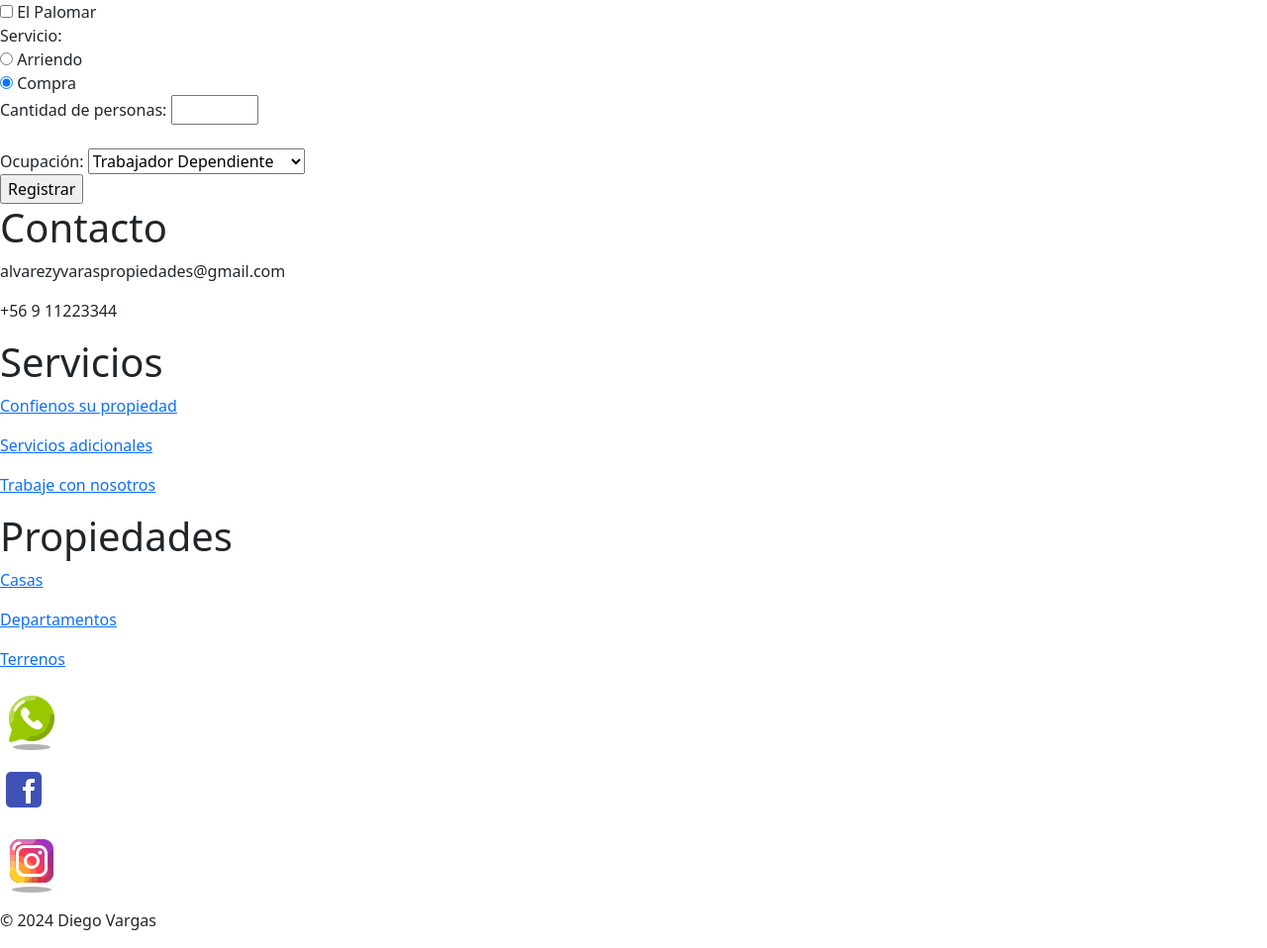
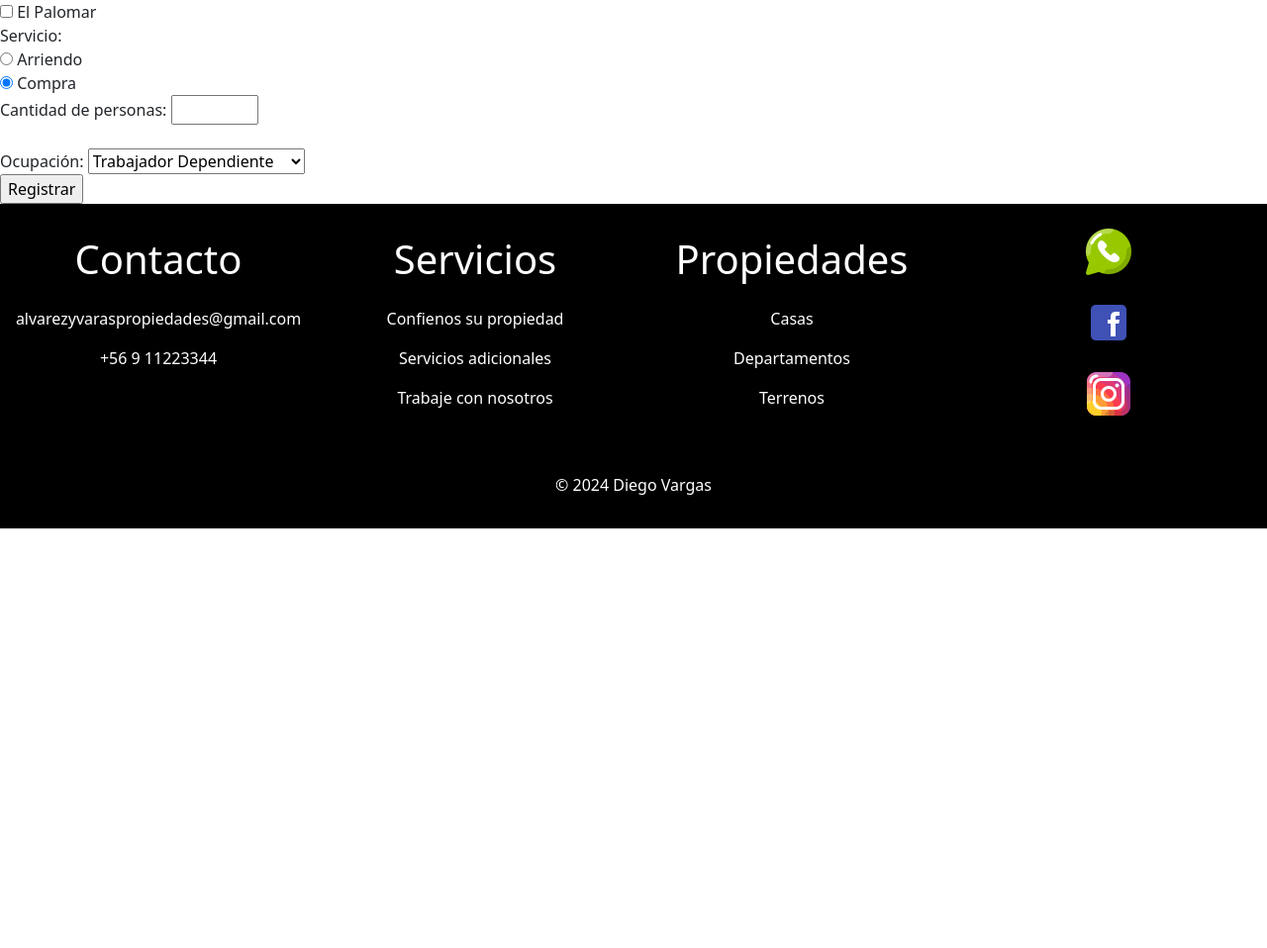
Before and after one commit to xBubbv/ProyectoPaginaWeb, a PHP site: page /registro.html in a window 1280 px wide. Shown: the part 1026-1984 px from the top of the page at 99% size. After the commit the page ends 1560 px from the top, so only its background shows below. Run offline with PHP 8.4, Linux system fonts and the light colour scheme.

Commit message:
Se modifica el footer tanto en index como en registro, ocupando elementos de bootstrap y personalizacion en main.scss

```diff
--- a/main.scss
+++ b/main.scss
@@ -102,6 +102,28 @@ nav{
 
 }
 
+.cf{
+    background-color: black;
+    color: white;
+    text-align: center;
+    padding: 1rem;
+    h1{
+        padding: 1rem;
+    }
+    a{
+        text-decoration: none;
+        color: white;
+    }
+}
+
+.marca{
+    background-color: black;
+    padding: 1rem 0;
+    p{
+        color: white;
+        text-align: center;
+    }
+}
 
 
 @import "./node_modules/bootstrap/scss/bootstrap.scss";
--- a/registro.html
+++ b/registro.html
@@ -119,35 +119,37 @@
             </div>
         </form>
     </div>
-    <footer>
-        <div class="cfooter">
-            <div>
+    <footer class="container-fluid cf">
+        <div class="row">
+            <div class="col">
                 <h1>Contacto</h1>
                 <p>alvarezyvaraspropiedades@gmail.com</p>
                 <p>+56 9 11223344</p>
             </div>
-            <div >
+            <div class="col">
                 <h1>Servicios</h1>
                 <p><a href="#" >Confienos su propiedad</a></p>
                 <p><a href="#" >Servicios adicionales</a></p>
                 <p><a href="#" >Trabaje con nosotros</a></p>
             </div>
-            <div>
+            <div class="col">
                 <h1>Propiedades</h1>
                 <p><a href="#" >Casas</a></p>
                 <p><a href="#" >Departamentos</a></p>
                 <p><a href="#" >Terrenos</a></p>
             </div>
-            <div>
+            <div class="col">
                 <p><a href="https://web.whatsapp.com/"><img src="./img/ico-whatsapp.png" alt="Whatsapp"></a></p>
                 <p><a href="https://www.facebook.com/"><img src="./img/ico-facebook.png" alt="Facebook"></a></p>
                 <p><a href="https://www.instagram.com/accounts/login/"><img src="./img/ico-instagram.png" alt="Instagram"></a></p>
             </div>
         </div>
-        <div id="marca">
-            <p >&copy; 2024 Diego Vargas</p>
-        </div>
     </footer>
+
+    <div class="container-fluid marca">
+        <p >&copy; 2024 Diego Vargas</p>
+    </div>
+
     <script src="https://cdn.jsdelivr.net/npm/@popperjs/core@2.11.6/dist/umd/popper.min.js"></script>
     <script src="https://cdn.jsdelivr.net/npm/bootstrap@5.3.0/dist/js/bootstrap.bundle.min.js"></script>
 </body>
```
Also changed, not shown: index.html (+11 -15 lines), main.css, 1 other file.
